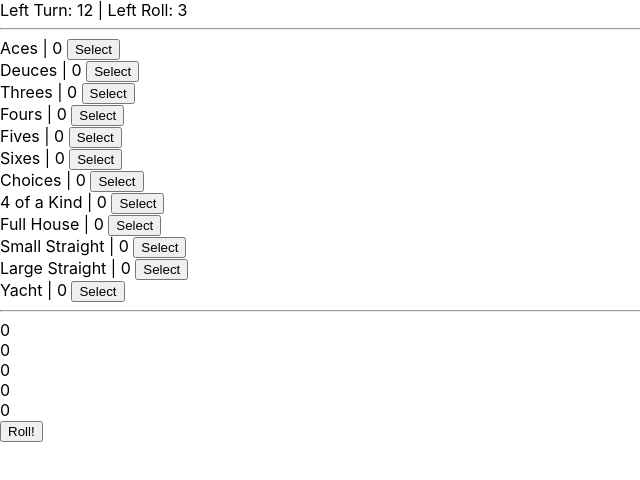
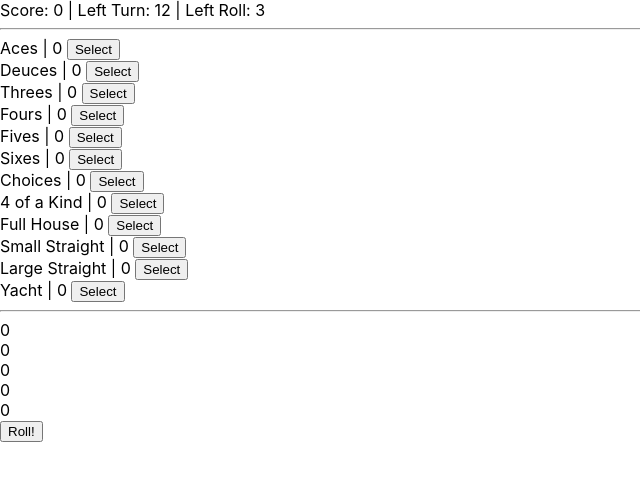
Before and after one commit to devia01/yacht, a React (Create React App) app: page / in a window 1280 px wide. Shown: the top 480 px of the page, without its empty margins (0-640 px from the left). Built offline with nearby package versions, Linux system fonts and the light colour scheme; the HTML template or start-up script is replaced by a standard one.

Commit message:
feat: 전체 점수 state 추가

```diff
--- a/src/components/player.js
+++ b/src/components/player.js
@@ -51,6 +51,7 @@ function countStraightDices(dices) {
 const Player = () => {
   const [leftTurn, setLeftTurn] = useState(12);
   const [leftRoll, setLeftRoll] = useState(3);
+  const [score, setScore] = useState(0);
   const [scores, setScores] = useState([
     {
       name: "Aces",
@@ -152,7 +153,18 @@ const Player = () => {
     if (leftTurn === 1) {
       alert("Game Over!");
     }
-  });
+  }, [leftTurn]);
+
+  useEffect(() => {
+    setScore(
+      scores.reduce((acc, cur) => {
+        if (cur.isScored) {
+          return acc + cur.score;
+        }
+        return acc;
+      }, 0)
+    );
+  }, [scores]);
 
   useEffect(() => {
     let result = new Array(12).fill(0);
@@ -211,7 +223,7 @@ const Player = () => {
 
   return (
     <div>
-      Left Turn: {leftTurn} | Left Roll: {leftRoll}
+      Score: {score} | Left Turn: {leftTurn} | Left Roll: {leftRoll}
       <hr />
       <ScoreList scores={scores} onScore={handleScore}></ScoreList>
       <hr />
```
